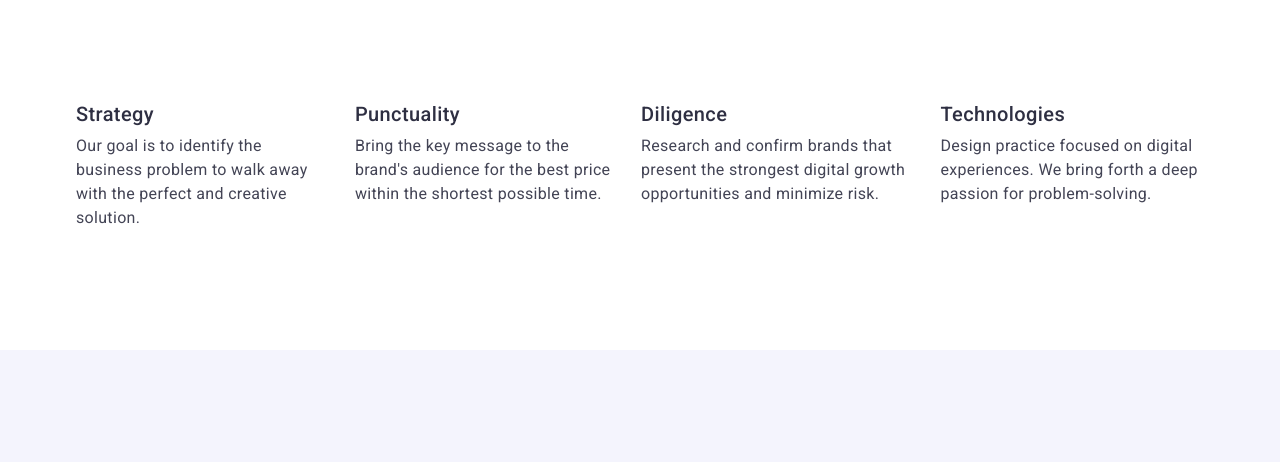
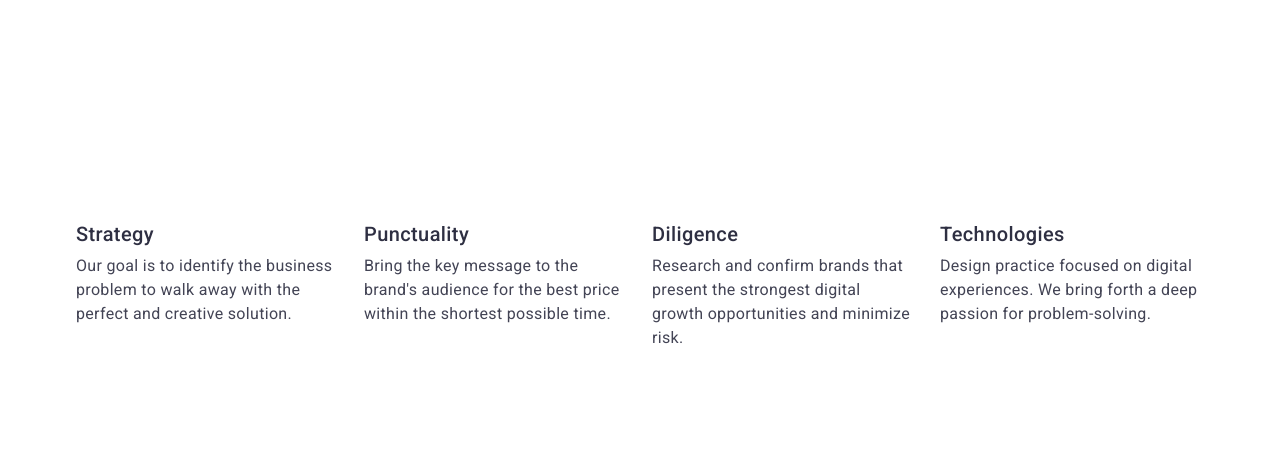
Before and after one commit to andrii-turyk/goit-markup-hw-03-03, a plain HTML site: page index.html in a window 1280 px wide. Shown: the part 151-613 px from the top of the page. Drawn offline with nearby package versions, Linux system fonts and the light colour scheme.

Commit message:
add initial files

```diff
--- a/css/styles.css
+++ b/css/styles.css
@@ -162,6 +162,7 @@ a {
 
 .offer {
     margin-bottom: 120px;
+    padding: 120px 0
 }
 
 .offer-title {}
@@ -173,7 +174,7 @@ a {
 }
 
 .offer-item {
-
+width: calc((100% - 72px) / 4);
 }
 
 .offer-name {
```
